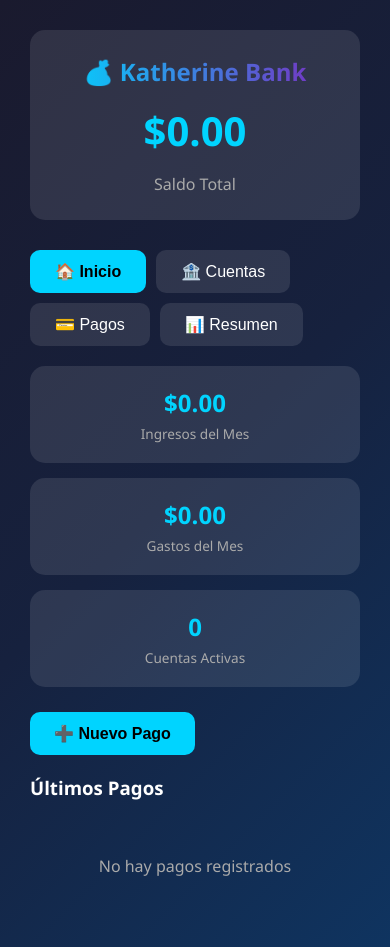
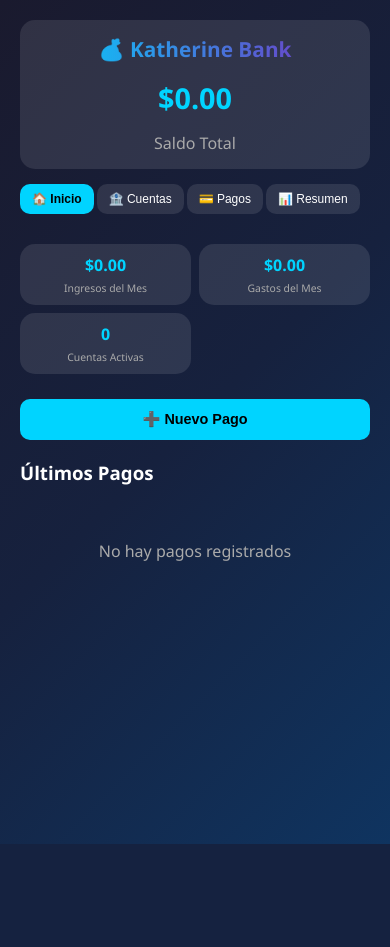
Before and after one commit to shinichikudo18/finanzas, a PHP site: page / in a window 390 px wide. After the commit the page ends 844 px from the top, so only its background shows below. Run offline with PHP 8.4, Linux system fonts and the light colour scheme; data comes from the database, SQL or seed files in the repository; data that the repository does not hold is empty.

Commit message:
Improve responsive design for mobile

```diff
--- a/index.php
+++ b/index.php
@@ -75,7 +75,56 @@
 
         .empty-state { text-align: center; padding: 40px; color: #aaa; }
 
-        @media (max-width: 768px) { .container { padding: 10px; } h1 { font-size: 1.5rem; } .tabs { overflow-x: auto; } }
+        @media (max-width: 768px) {
+            .container { padding: 10px; }
+            h1 { font-size: 1.3rem; }
+            .tabs {
+                display: flex;
+                gap: 5px;
+                overflow-x: auto;
+                padding-bottom: 10px;
+                -webkit-overflow-scrolling: touch;
+                scrollbar-width: none;
+            }
+            .tabs::-webkit-scrollbar { display: none; }
+            .tab-btn {
+                padding: 10px 15px;
+                font-size: 0.85rem;
+                white-space: nowrap;
+                flex-shrink: 0;
+            }
+            body { padding: 10px; }
+            header { padding: 15px; margin-bottom: 15px; }
+            .saldo-total { font-size: 1.8rem; }
+            .stats-grid { grid-template-columns: repeat(2, 1fr); gap: 10px; }
+            .stat-card { padding: 12px; }
+            .stat-value { font-size: 1.2rem; }
+            .stat-label { font-size: 0.7rem; }
+            .cuentas-grid { grid-template-columns: 1fr; gap: 15px; }
+            .cuenta-card { padding: 15px; }
+            .cuenta-nombre { font-size: 1rem; }
+            .cuenta-saldo { font-size: 1.4rem; }
+            .btn { padding: 12px 20px; font-size: 0.9rem; width: 100%; margin-bottom: 10px; }
+            .modal-content { padding: 20px; width: 95%; max-height: 90vh; overflow-y: auto; }
+            .form-group { margin-bottom: 12px; }
+            .form-group input, .form-group select { padding: 10px; font-size: 16px; }
+            .filtros { gap: 5px; }
+            .filtro-btn { padding: 8px 12px; font-size: 0.8rem; }
+            .pago-item { padding: 12px; flex-direction: column; align-items: flex-start; gap: 10px; }
+            .pago-info { width: 100%; }
+            .pago-monto { align-self: flex-end; }
+            .resumen-grid { grid-template-columns: 1fr; }
+            .categoria-item { padding: 8px; }
+        }
+
+        @media (max-width: 480px) {
+            .tabs { gap: 3px; }
+            .tab-btn { padding: 8px 12px; font-size: 0.75rem; }
+            .stats-grid { grid-template-columns: 1fr 1fr; gap: 8px; }
+            .stat-card { padding: 10px; }
+            .stat-value { font-size: 1rem; }
+            .stat-label { font-size: 0.65rem; }
+        }
     </style>
 </head>
 <body>
```
